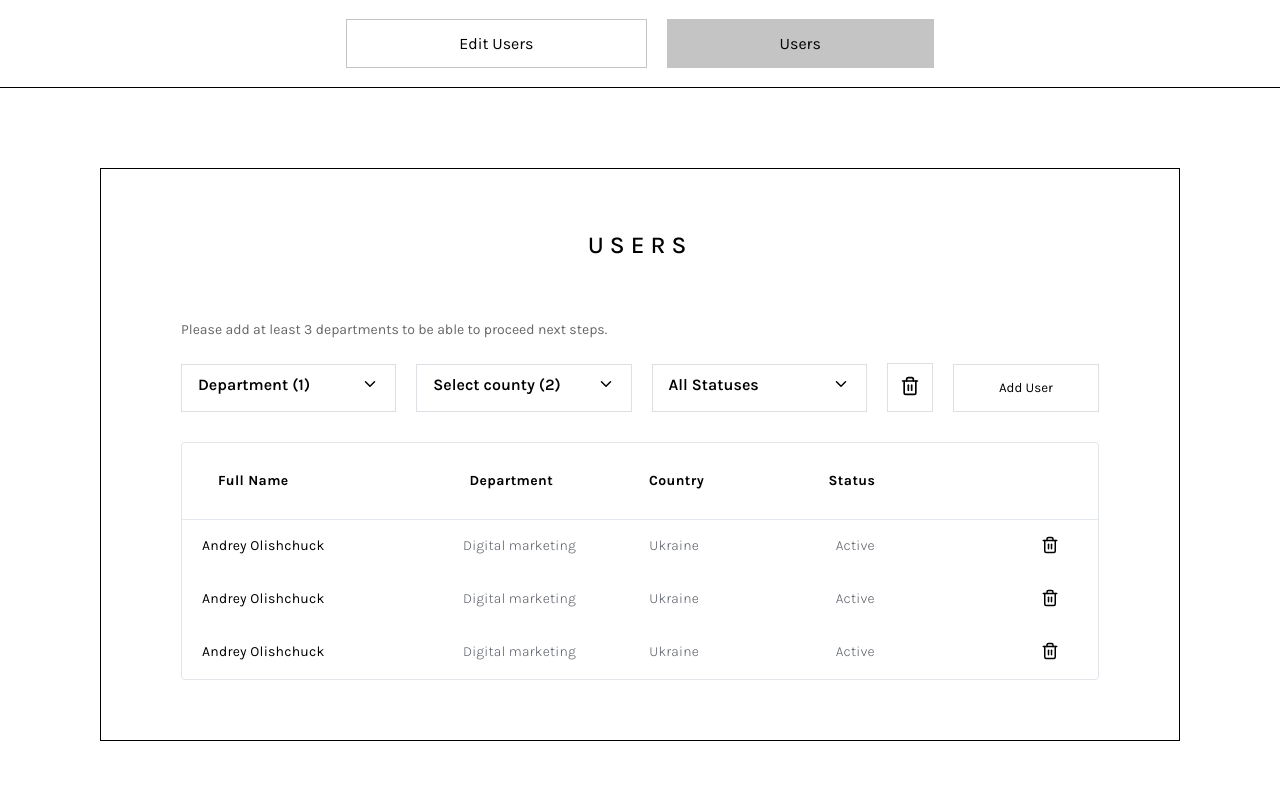
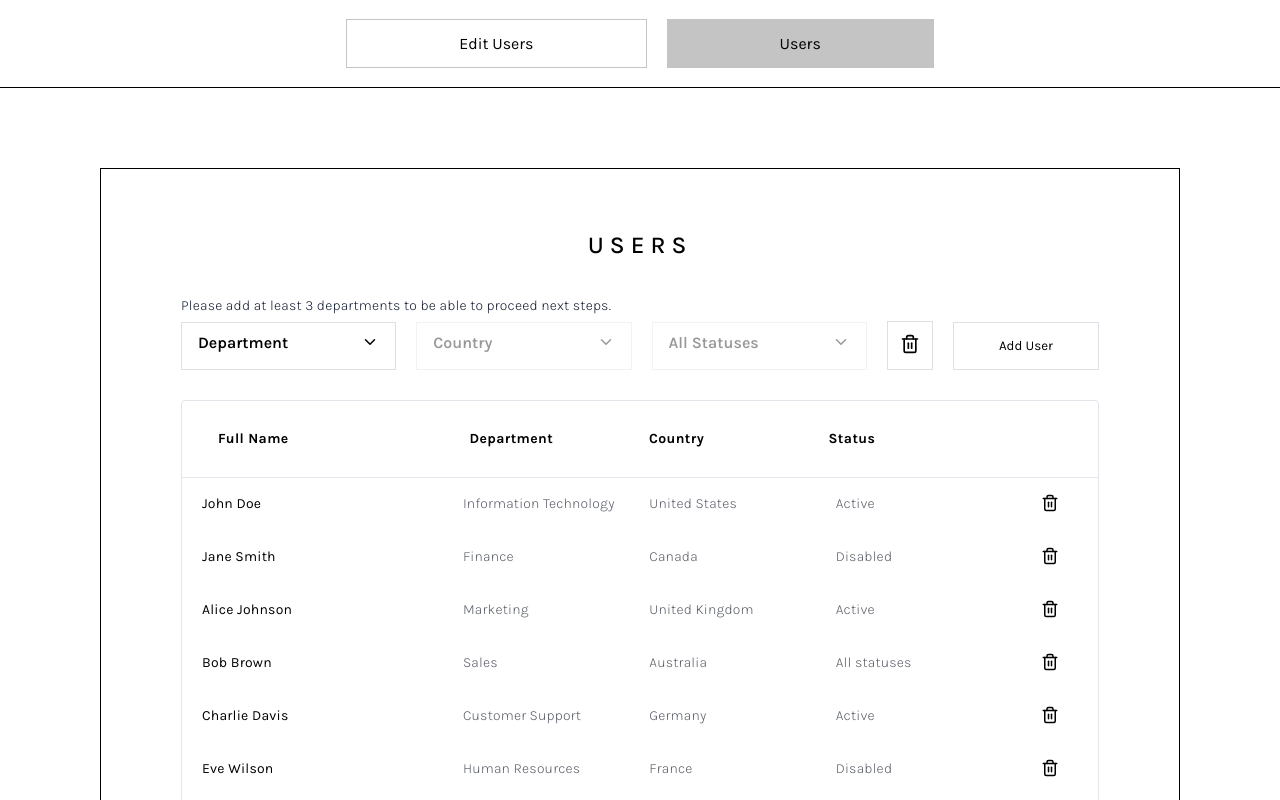
Before and after one commit to khudyi/react-users, a React (Vite) app: page /users in a window 1280 px wide. Shown: the top 800 px of the page. Built offline with nearby package versions, Linux system fonts and the light colour scheme.

Commit message:
feat: update Users and UsersFilter components with improved styling and filter functionality

```diff
--- a/src/components/pages/Users.css
+++ b/src/components/pages/Users.css
@@ -18,8 +18,16 @@
 
 .users__note {
     font-size: 14px;
-    color: #666;
-    margin-bottom: 25px;
+    color: #1B2438;
+    margin-bottom: 5px;
+    font-weight: 300;
+    font-style: Light;
+    font-size: 14px;
+    line-height: 20px;
+    letter-spacing: 0.2px;
+    vertical-align: middle;
+    position: absolute;
+    transform: translateY(-25px);
 }
 
 .users__filters {
@@ -92,7 +100,7 @@
     transition: background-color 0.15s ease, border-color 0.15s ease;
 }
 
-.users__filter-input-hidden:checked ~ .users__custom-checkbox {
+.users__filter-input-hidden:checked~.users__custom-checkbox {
     background-color: #000000;
     border-color: #000000;
 }
@@ -102,6 +110,12 @@
     margin-bottom: 10px;
     padding-bottom: 10px;
     border-bottom: 1px solid #eee;
+}
+
+.users__filter-disabled {
+    opacity: 0.4;
+    cursor: not-allowed;
+    pointer-events: none;
 }
 
 .users__search-input {
--- a/src/components/pages/Users.jsx
+++ b/src/components/pages/Users.jsx
@@ -1,65 +1,97 @@
 import { UsersFilter } from "./UsersFilter";
+import { useState, useMemo } from "react";
+import { Trash2 } from "lucide-react";
 
-import { useState } from "react";
-import { Trash2 } from "lucide-react";
+import usersData from '../../data/users.json';
 
 import "./Users.css";
 
+const getUniqueOptions = (data, key) => {
+    const uniqueNames = new Set(data.map(user => user[key].name));
+    return Array.from(uniqueNames);
+};
+
+
 export const Users = () => {
-    const users = [
-        {
-            id: 1,
-            name: "Andrey Olishchuck",
-            department: "Digital marketing",
-            country: "Ukraine",
-            status: "Active",
-        },
-        {
-            id: 2,
-            name: "Andrey Olishchuck",
-            department: "Digital marketing",
-            country: "Ukraine",
-            status: "Active",
-        },
-        {
-            id: 3,
-            name: "Andrey Olishchuck",
-            department: "Digital marketing",
-            country: "Ukraine",
-            status: "Active",
-        },
-    ];
+    const DEPARTMENT_MIN_COUNT = 3;
 
-    const departmentOptions = ["Marketing", "Sales", "IT", "HR"];
-    const countyOptions = ["Kyiv", "Lviv", "Odesa", "Kharkiv"];
-    const statusOptions = ["Active", "Inactive", "On Hold"];
+    const users = usersData;
 
-    const [selectedDepartments, setSelectedDepartments] = useState(["Marketing"]);
-    const [selectedCounties, setSelectedCounties] = useState(["Kyiv", "Lviv"]);
+    // useMemo для обчислення унікальних опцій лише один раз
+    const departmentOptions = useMemo(() => getUniqueOptions(users, 'department'), [users]);
+    const countyOptions = useMemo(() => getUniqueOptions(users, 'country'), [users]);
+    const statusOptions = useMemo(() => getUniqueOptions(users, 'status'), [users]);
+
+    const [selectedDepartments, setSelectedDepartments] = useState([]);
+    const [selectedCounties, setSelectedCounties] = useState([]);
     const [selectedStatuses, setSelectedStatuses] = useState([]);
 
-    const createToggleHandler = (currentSelected, setCurrentSelected) => (value) => {
+    const isOtherFiltersEnabled = selectedDepartments.length >= DEPARTMENT_MIN_COUNT;
+
+
+    const createToggleHandler = (currentSelected, setCurrentSelected, isDepartmentHandler = false) => (value) => {
+
+        if (isDepartmentHandler) {
+            setSelectedDepartments(prev => {
+                const isCurrentlySelected = prev.includes(value);
+                let newDepartments;
+
+                if (isCurrentlySelected) {
+                    newDepartments = prev.filter((v) => v !== value);
+
+                    if (newDepartments.length < DEPARTMENT_MIN_COUNT) {
+                        setSelectedCounties([]);
+                        setSelectedStatuses([]);
+                    }
+                } else {
+                    newDepartments = [...prev, value];
+                }
+
+                return newDepartments;
+            });
+
+        } else {
+            if (isOtherFiltersEnabled) {
                 setCurrentSelected((prev) =>
                     prev.includes(value)
                         ? prev.filter((v) => v !== value)
                         : [...prev, value]
                 );
+            }
+        }
     };
 
-    const toggleDepartment = createToggleHandler(selectedDepartments, setSelectedDepartments);
+    const toggleDepartment = createToggleHandler(selectedDepartments, setSelectedDepartments, true);
     const toggleCounty = createToggleHandler(selectedCounties, setSelectedCounties);
     const toggleStatus = createToggleHandler(selectedStatuses, setSelectedStatuses);
+
+    const filteredUsers = useMemo(() => {
+        return users.filter(user => {
+            // Фільтрація за департаментом
+            const departmentMatch = selectedDepartments.length === 0 || selectedDepartments.includes(user.department.name);
+
+            // Фільтрація за країною
+            const countryMatch = selectedCounties.length === 0 || selectedCounties.includes(user.country.name);
+
+            // Фільтрація за статусом
+            const statusMatch = selectedStatuses.length === 0 || (user.status.value === "ALL" || selectedStatuses.includes(user.status.name));
+
+            return departmentMatch && countryMatch && statusMatch;
+        });
+    }, [users, selectedDepartments, selectedCounties, selectedStatuses]);
+
 
     return (
         <div className="users">
             <h2 className="users__title">USERS</h2>
 
+            {!isOtherFiltersEnabled && (
                 <p className="users__note">
                     Please add at least 3 departments to be able to proceed next steps.
                 </p>
+            )}
 
             <div className="users__filters">
-                {/* Фільтр 1: Department */}
                 <UsersFilter
                     title="Department"
                     options={departmentOptions}
@@ -67,20 +99,20 @@ export const Users = () => {
                     onSelectionChange={toggleDepartment}
                 />
 
-                {/* Фільтр 2: Select county */}
                 <UsersFilter
-                    title="Select county"
+                    title="Country"
                     options={countyOptions}
                     selected={selectedCounties}
                     onSelectionChange={toggleCounty}
+                    isDisabled={!isOtherFiltersEnabled}
                 />
 
-                {/* Фільтр 3: All Statuses */}
                 <UsersFilter
                     title="All Statuses"
                     options={statusOptions}
                     selected={selectedStatuses}
                     onSelectionChange={toggleStatus}
+                    isDisabled={!isOtherFiltersEnabled}
                 />
 
                 <button className="users__icon-btn">
@@ -100,12 +132,12 @@ export const Users = () => {
                 </div>
 
                 <div className="users__table-body">
-                    {users.map((user) => (
-                        <div className="users__row" key={user.id}>
+                    {filteredUsers.map((user, index) => (
+                        <div className="users__row" key={user.name + index}>
                             <span className="users__name">{user.name}</span>
-                            <span className="users__info">{user.department}</span>
-                            <span className="users__info">{user.country}</span>
-                            <span className="users__info">{user.status}</span>
+                            <span className="users__info">{user.department.name}</span>
+                            <span className="users__info">{user.country.name}</span>
+                            <span className="users__info">{user.status.name}</span>
                             <button className="users__delete-btn">
                                 <Trash2 size={18} />
                             </button>
--- a/src/components/pages/UsersFilter.jsx
+++ b/src/components/pages/UsersFilter.jsx
@@ -1,7 +1,7 @@
 import { useState, useMemo } from 'react';
 import { ChevronDown, Check } from 'lucide-react';
 
-export const UsersFilter = ({ title, options, selected, onSelectionChange }) => {
+export const UsersFilter = ({ title, options, selected, onSelectionChange, isDisabled }) => {
   const [opened, setOpened] = useState(false);
   const [searchTerm, setSearchTerm] = useState('');
 
@@ -42,15 +42,17 @@ export const UsersFilter = ({ title, options, selected, onSelectionChange }) =>
 
   // Функція для скидання пошуку при закритті
   const handleHeaderClick = () => {
-      if (opened) {
-          setSearchTerm('');
-      }
-      setOpened(!opened);
+    if (isDisabled) return;
+
+    if (opened) {
+      setSearchTerm('');
+    }
+
+    setOpened(!opened);
   };
 
   return (
-    <div className="users__filter users__filter--big">
-      {/* HEADER */}
+    <div className={`users__filter users__filter--big ${isDisabled ? 'users__filter-disabled' : null}`}>
       <div
         className="users__filter-header"
         onClick={handleHeaderClick}
@@ -65,7 +67,7 @@ export const UsersFilter = ({ title, options, selected, onSelectionChange }) =>
         />
       </div>
 
-      {opened && (
+      {opened && !isDisabled && (
         <div className="users__filter-body">
 
           <div className="users__filter-search">
@@ -101,7 +103,7 @@ export const UsersFilter = ({ title, options, selected, onSelectionChange }) =>
           ))}
 
           {sortedAndFilteredOptions.length === 0 && (
-              <span className="users__no-results">No results found for "{searchTerm}"</span>
+            <span className="users__no-results">No results found for "{searchTerm}"</span>
           )}
         </div>
       )}
```
Lines whose indentation alone changed are shown as unchanged.
